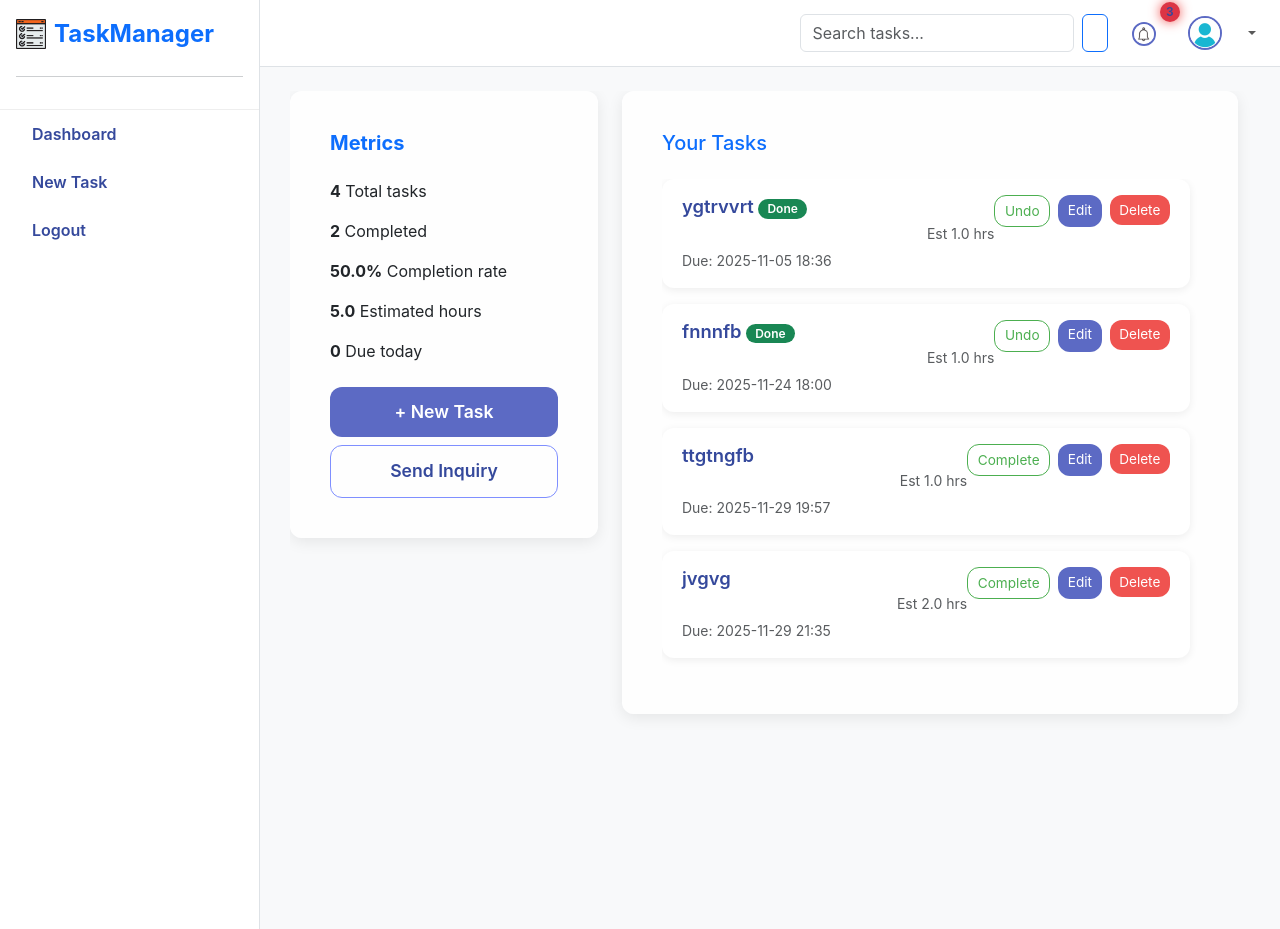
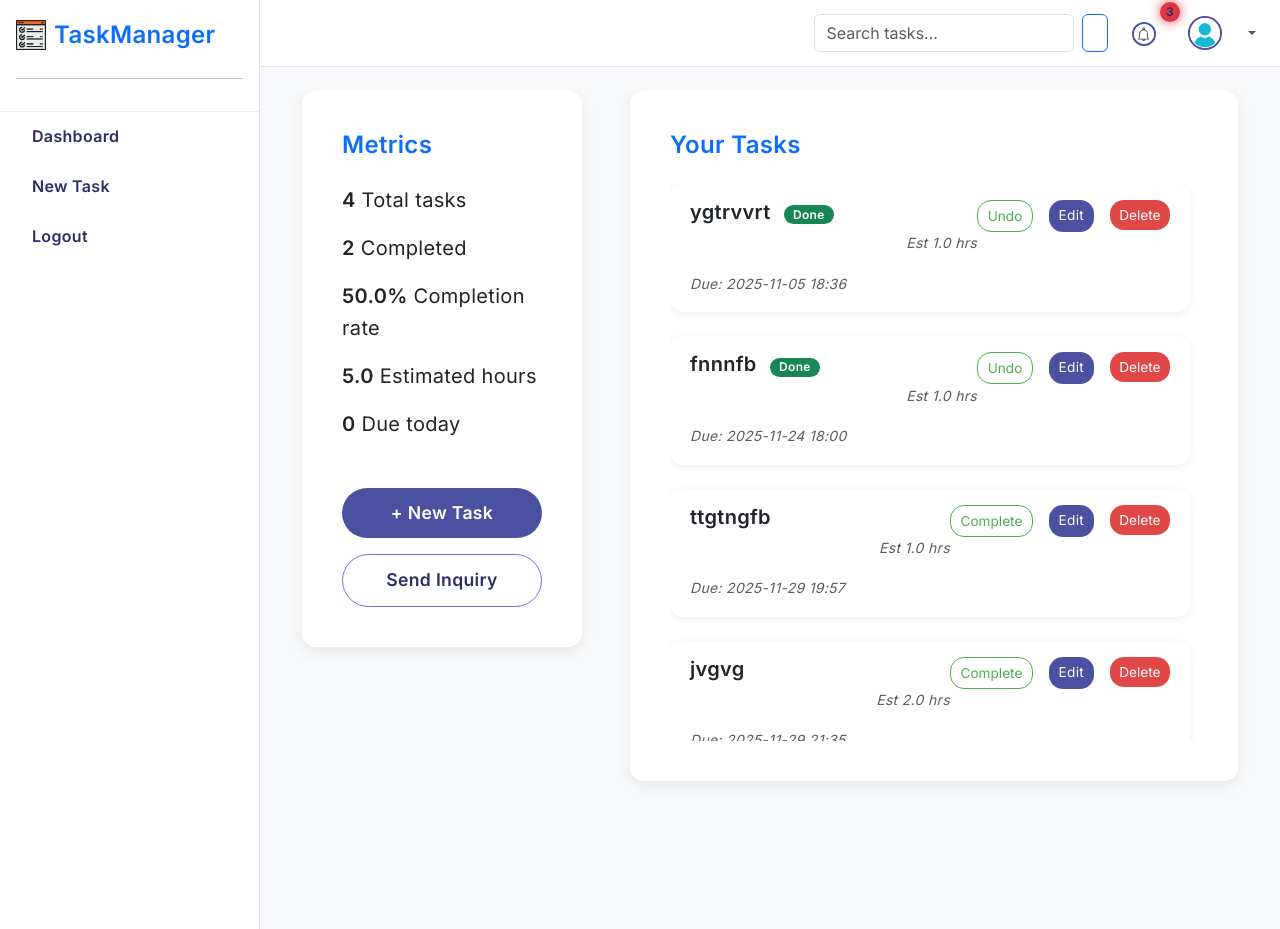
Before and after one commit to pescadero29/Task-Manager, a Flask app: page /dashboard in a window 1280 px wide. Run offline with Flask 3, Linux system fonts and the light colour scheme; a user stored in the database is signed in.

Commit message:
nov 25,2025

```diff
--- a/static/style.css
+++ b/static/style.css
@@ -1,31 +1,36 @@
 /* Mobile-first tweaks */
+@import url('https://fonts.googleapis.com/css2?family=Inter:wght@400;600&family=Poppins:wght@400;600&display=swap');
+
 body {
-  font-family: Inter, system-ui, -apple-system, "Segoe UI", Roboto, "Helvetica Neue", Arial, sans-serif;
+  font-family: 'Inter', 'Poppins', system-ui, -apple-system, "Segoe UI", Roboto, "Helvetica Neue", Arial, sans-serif;
   background-color: #f8fafc;
-  color: #39404a;
+  color: #2b2f38;
   -webkit-font-smoothing: antialiased;
   -moz-osx-font-smoothing: grayscale;
+  line-height: 1.6;
+  letter-spacing: 0.02em;
 }
 
 /* Color Palette */
 :root {
-  --color-primary: #5c6ac4;
-  --color-primary-light: #7f8fff;
-  --color-primary-dark: #35499c;
+  --color-primary: #4a51a0;
+  --color-primary-light: #6b74d9;
+  --color-primary-dark: #2b2f65;
 
-  --color-secondary: #9c84f3;
-  --color-secondary-light: #b9a5f5;
-  --color-secondary-dark: #6b5cc7;
+  --color-secondary: #907bec;
+  --color-secondary-light: #aea3f7;
+  --color-secondary-dark: #6d5cbf;
 
   --color-success: #4caf50;
-  --color-warning: #ffb400;
-  --color-danger: #ef5350;
+  /* Darken warning color slightly for better contrast */
+  --color-warning: #d09500; /* was #ffb400 */
+  --color-danger: #e04848;
 
-  --color-bg-white: rgba(255 255 255 / 0.9);
-  --color-bg-glass: rgba(255 255 255 / 0.6);
+  --color-bg-white: rgba(255 255 255 / 0.95);
+  --color-bg-glass: rgba(255 255 255 / 0.8);
 
-  --border-radius: 12px;
-  --transition-speed: 0.3s;
+  --border-radius: 14px;
+  --transition-speed: 0.35s;
 }
 
 /* Cards */
@@ -105,7 +110,8 @@ body {
 }
 .task-description {
   font-size: 0.9rem;
-  color: #55606c;
+  /* Darken secondary text for better readability */
+  color: #444d59; /* was #55606c */
   margin-bottom: 0.5rem;
 }
 
@@ -132,7 +138,8 @@ body {
 }
 .status-badge.bg-warning {
   background-color: var(--color-warning);
-  color: #5a4400;
+  /* Darken warning badge text for contrast */
+  color: #3f3000; /* was #5a4400 */
 }
 
 /* Priority Badges */
@@ -141,8 +148,9 @@ body {
   color: white;
 }
 .priority-badge.medium {
-  background-color: #ffb400;
-  color: #5a4400;
+  background-color: #d09500; /* match updated warning color */
+  /* Darken medium priority badge text for contrast */
+  color: #3f3000; /* was #5a4400 */
 }
 .priority-badge.low {
   background-color: #4caf50;
--- a/templates/create_task.html
+++ b/templates/create_task.html
@@ -25,7 +25,9 @@
       <div class="mb-3">
         <label class="form-label">Priority</label>
         <select class="form-select" name="priority">
-          <option>Low</option><option selected>Medium</option><option>High</option>
+          <option value="Low">Timely</option>
+          <option value="Medium" selected>Prompt</option>
+          <option value="High">Immediate</option>
         </select>
       </div>
       <div class="mb-3">
--- a/templates/dashboard.html
+++ b/templates/dashboard.html
@@ -1,20 +1,20 @@
 {% extends "base.html" %}
 {% block content %}
-<div class="row gx-4">
+<div class="row gx-5">
   <div class="col-12 col-md-4">
-    <div class="card task-list-card mb-4">
+    <div class="card task-list-card mb-5">
       <div class="card-body">
-        <h5 class="mb-4 text-primary fw-bold">Metrics</h5>
-        <ul class="list-unstyled mb-0">
+        <h4 class="mb-4 text-primary fw-bold">Metrics</h4>
+        <ul class="list-unstyled mb-0 fs-5">
           <li class="mb-3"><strong>{{ metrics.total_tasks }}</strong> Total tasks</li>
           <li class="mb-3"><strong>{{ metrics.completed_tasks }}</strong> Completed</li>
           <li class="mb-3"><strong>{{ "%.1f"|format(metrics.completion_rate) }}%</strong> Completion rate</li>
           <li class="mb-3"><strong>{{ "%.1f"|format(metrics.total_est_hours) }}</strong> Estimated hours</li>
           <li><strong>{{ metrics.due_today }}</strong> Due today</li>
         </ul>
-        <div class="d-grid gap-2 mt-4 sidebar-actions">
-          <a class="btn btn-primary" href="{{ url_for('create_task') }}">+ New Task</a>
-          <a class="btn btn-outline-secondary" href="{{ url_for('new_inquiry') }}">Send Inquiry</a>
+        <div class="d-grid gap-3 mt-5 sidebar-actions">
+          <a class="btn btn-primary btn-lg rounded-pill" href="{{ url_for('create_task') }}">+ New Task</a>
+          <a class="btn btn-outline-secondary btn-lg rounded-pill" href="{{ url_for('new_inquiry') }}">Send Inquiry</a>
         </div>
       </div>
     </div>
@@ -23,31 +23,36 @@
   <div class="col-12 col-md-8">
     <div class="card task-list-card">
       <div class="card-body">
-        <h5 class="mb-4 text-primary">Your Tasks</h5>
+        <h4 class="mb-4 text-primary fw-bold">Your Tasks</h4>
         {% if not tasks %}
-          <p class="text-muted">No tasks yet.</p>
+          <p class="text-muted fs-5">No tasks yet.</p>
         {% else %}
           <div class="task-list">
           {% for t in tasks %}
-            <div class="task-card d-flex flex-column flex-md-row justify-content-between align-items-start mb-3 priority-{{ t.priority|lower }}">
-              <div class="task-info flex-grow-1 mb-2 mb-md-0">
-                <h6 class="mb-1 fw-semibold">
+            <div class="task-card d-flex flex-column flex-md-row justify-content-between align-items-start mb-4 priority-{{ t.priority|lower }}">
+              <div class="task-info flex-grow-1 mb-3 mb-md-0">
+                <h5 class="mb-2 fw-bold">
                   {{ t.title }}
                   {% if t.completed %}
-                    <span class="badge status-badge bg-success">Done</span>
+                    <span class="badge status-badge bg-success ms-2">Done</span>
                   {% endif %}
-                </h6>
-                <div class="mb-1 d-flex flex-wrap align-items-center gap-2">
-                  <span class="badge priority-badge {{ t.priority|lower }}">{{ t.priority }}</span>
+                </h5>
+                <div class="mb-2 d-flex flex-wrap align-items-center gap-3 fs-6">
+                  <span class="badge priority-badge {{ t.priority|lower }}">
+                    {% if t.priority == 'Low' %}Timely
+                    {% elif t.priority == 'Medium' %}Prompt
+                    {% elif t.priority == 'High' %}Immediate
+                    {% else %}{{ t.priority }}{% endif %}
+                  </span>
                   {% for cat in t.tags.split(',') %}
                     <span class="badge category-badge">{{ cat.strip() }}</span>
                   {% endfor %}
-                  <small class="text-muted ms-auto">Est {{ "%.1f"|format(t.estimate_hours) }} hrs</small>
+                  <small class="text-muted ms-auto fst-italic">Est {{ "%.1f"|format(t.estimate_hours) }} hrs</small>
                 </div>
-                <p class="task-description mb-1">{{ t.description[:120] }}{% if t.description|length > 120 %}...{% endif %}</p>
-                <small class="text-muted">Due: {{ t.due_date.strftime('%Y-%m-%d %H:%M') if t.due_date else '—' }}</small>
+                <p class="task-description mb-3 fs-6">{{ t.description[:120] }}{% if t.description|length > 120 %}...{% endif %}</p>
+                <small class="text-muted fst-italic">Due: {{ t.due_date.strftime('%Y-%m-%d %H:%M') if t.due_date else '—' }}</small>
               </div>
-              <div class="task-actions d-flex flex-wrap gap-2 justify-content-md-end">
+              <div class="task-actions d-flex flex-wrap gap-3 justify-content-md-end">
                 <form method="post" action="{{ url_for('toggle_complete', task_id=t.id) }}" style="display:inline">
                   <button class="btn btn-sm btn-outline-success toggle-complete" data-id="{{ t.id }}">{{ 'Undo' if t.completed else 'Complete' }}</button>
                 </form>
--- a/templates/edit_task.html
+++ b/templates/edit_task.html
@@ -25,9 +25,9 @@
       <div class="mb-3">
         <label class="form-label">Priority</label>
         <select class="form-select" name="priority">
-          <option {% if task.priority=='Timely' %}selected{% endif %}>Timely</option>
-          <option {% if task.priority=='Prompt' %}selected{% endif %}>Prompt</option>
-          <option {% if task.priority=='Immediate' %}selected{% endif %}>Immediate</option>
+          <option value="Low" {% if task.priority=='Low' %}selected{% endif %}>Timely</option>
+          <option value="Medium" {% if task.priority=='Medium' %}selected{% endif %}>Prompt</option>
+          <option value="High" {% if task.priority=='High' %}selected{% endif %}>Immediate</option>
         </select>
       </div>
       <div class="mb-3">
```
Also changed, not shown: TODO.md (added, +9 -0 lines), instance/taskmanager.db.
